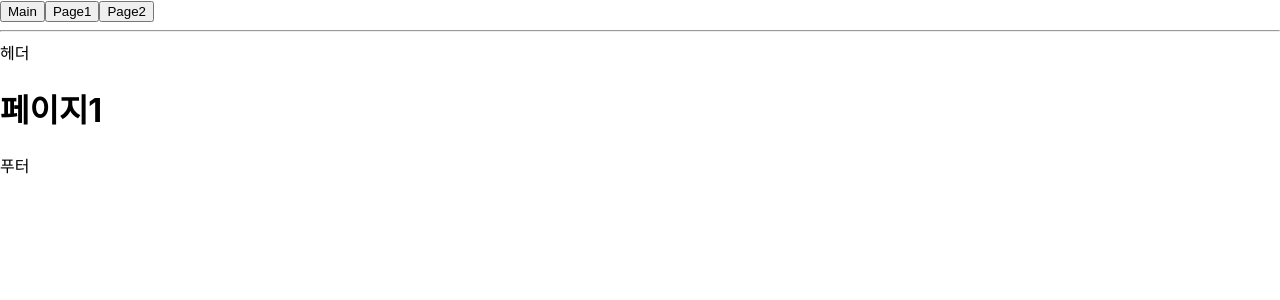
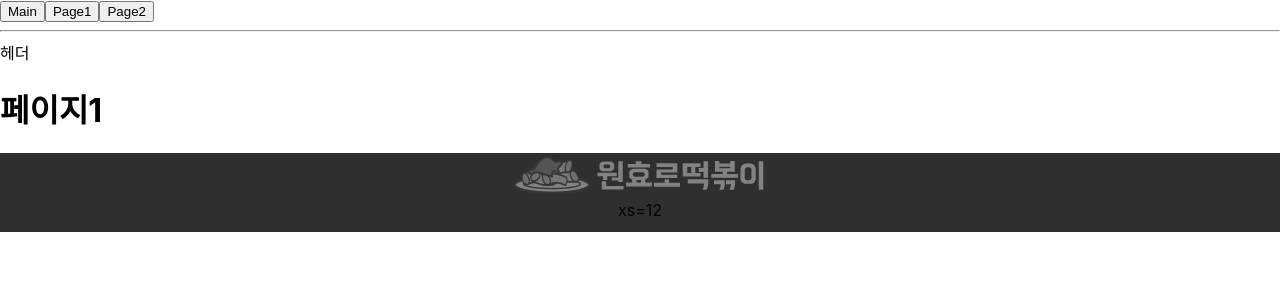
Before and after one commit to kimdonghyun-ui/react_study, a React (Create React App) app: page /page1 in a window 1280 px wide. Shown: the top 300 px of the page. Built offline with nearby package versions, Linux system fonts and the light colour scheme.

Commit message:
footer img

```diff
--- a/src/components/common/Footer.js
+++ b/src/components/common/Footer.js
@@ -1,10 +1,29 @@
-import React from 'react';
+import React from "react";
+import Box from "@material-ui/core/Box";
+import { makeStyles } from "@material-ui/core/styles";
+import Grid from "@material-ui/core/Grid";
+import logoF from "../../images/f_logo.png";
+
+const useStyles = makeStyles((theme) => ({
+  root: {
+    flexGrow: 1,
+    backgroundColor: "#2f2f2f",
+    textAlign: "center",
+  },
+}));
 
 function Footer() {
+  const classes = useStyles();
   return (
-    <div className="App">
-푸터
-    </div>
+    <Box className={classes.root}>
+      <img src={logoF} alt="" />
+      <Grid container spacing={3}>
+        <Grid item xs={12}>
+          {/* <Paper className={classes.paper}>xs=12</Paper> */}
+          <div>xs=12</div>
+        </Grid>
+      </Grid>
+    </Box>
   );
 }
 
```
Also changed, not shown: src/App.js (+5 -5 lines), src/components/main.js (+5 -5 lines), src/images/f_logo.png (added).
